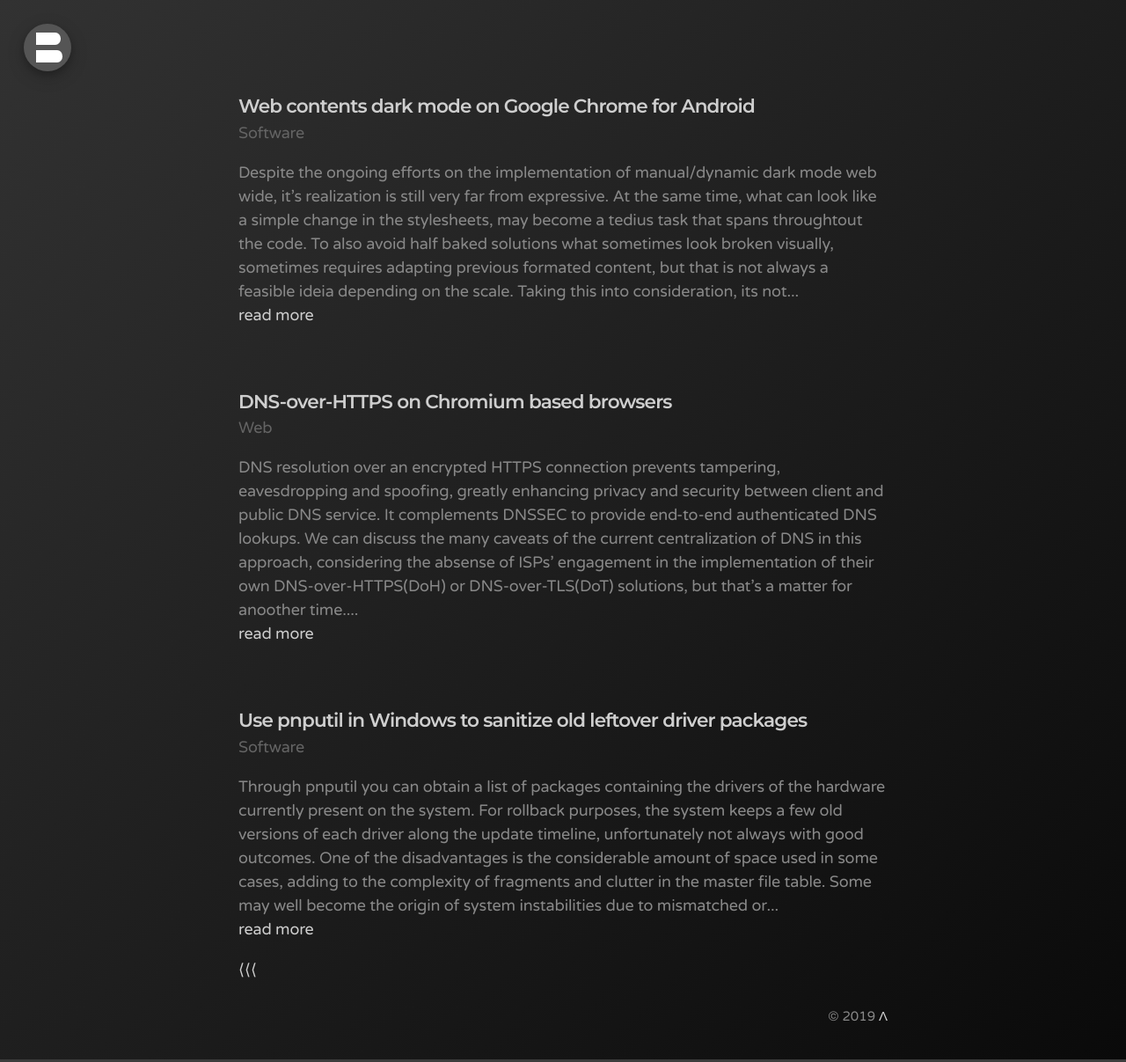
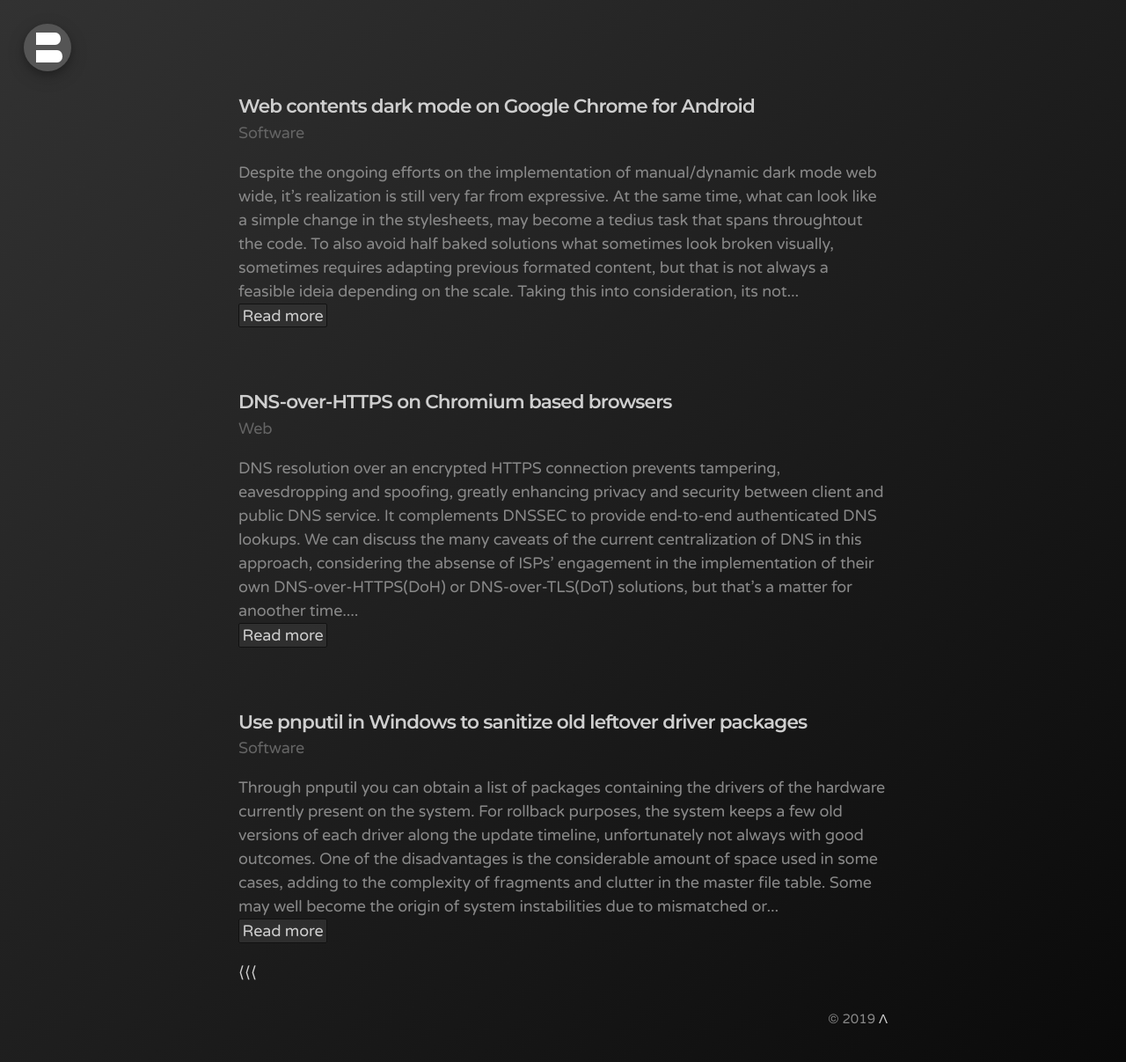
Before and after one commit to bonina/bonina.github.io, a Jekyll site: the page built from index.html, in a window 1280 px wide. Shown: the whole page at 88% size. Built offline with Jekyll 4.4.1, drawn with Linux system fonts in a browser that asks for light colours; the list of posts is cut into pages by our own code.

Commit message:
Update index.html

```diff
--- a/index.html
+++ b/index.html
@@ -21,7 +21,7 @@
       {% assign words = post.content | strip_newlines | markdownify | strip_html | truncate: ncut, "" | number_of_words | decrement %}
       {{ post.content | strip_newlines | markdownify | strip_html | truncatewords: words }}
     <div>
-      <a href='{{ post.url }}'>read more</a>
+      <a class="post-more" href='{{ post.url }}'>Read more</a>
     </div>
   </article>
   {% endfor %}
```
